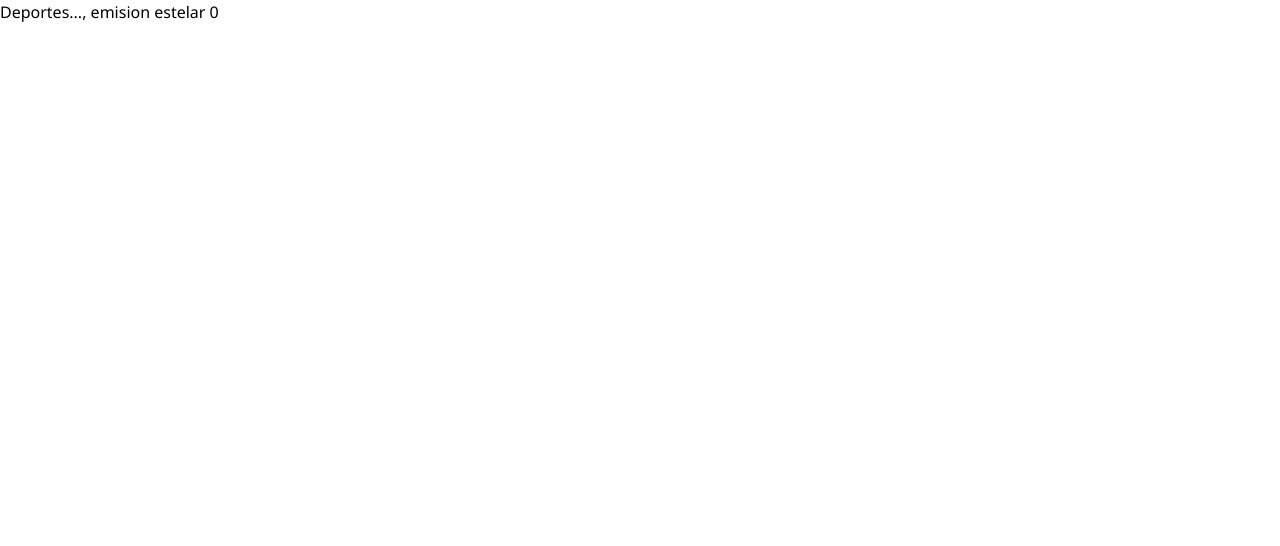
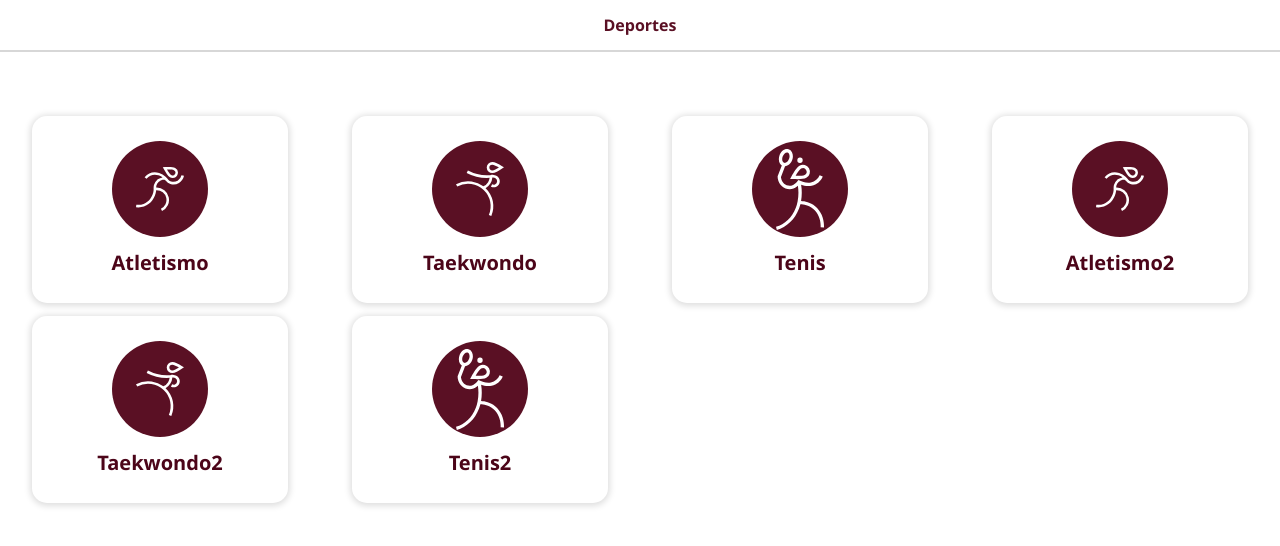
Before and after one commit to chriss8g/Juegos-Caribe, a Next.js app in the folder Frontend/: page /Deportes in a window 1280 px wide. Shown: the top 546 px of the page. Built offline with nearby package versions, Linux system fonts and the light colour scheme; a web font is replaced by a local one.

Commit message:
feat: sports

```diff
--- a/Frontend/package.json
+++ b/Frontend/package.json
@@ -21,10 +21,7 @@
     "autoprefixer": "^10.4.17",
     "postcss": "^8.4.33",
     "tailwindcss": "^3.3.3",
-    "typescript": "^5.3.3",
-    "autoprefixer": "^10.4.17",
-    "postcss": "^8.4.33",
-    "tailwindcss": "^3.3.3"
+    "typescript": "^5.3.3"
   },
   "browser": {
     "fs": false,
--- a/Frontend/src/app/Deportes/page.tsx
+++ b/Frontend/src/app/Deportes/page.tsx
@@ -1,11 +1,20 @@
 import Layout from "../../Components/Layout/Layout";
 import TournamentStatus from "../../Components/TournamentStatus/TournamentStatus";
-
+import SportCard from "../../Components/SportCard/SportCard"
 export default function Sports()
 {
     return(
         <Layout>
-            <TournamentStatus teams={[]}/>
+            {/* <TournamentStatus teams={[]}/> */}
+            <h2 className="text-center sectionTitle font-bold">Deportes</h2>
+            <div className="display flex flex-wrap wrap">
+                <SportCard sportName={"Atletismo"}/>
+                <SportCard sportName={"Taekwondo"}/>
+                <SportCard sportName={"Tenis"}/>
+                <SportCard sportName={"Atletismo2"}/>
+                <SportCard sportName={"Taekwondo2"}/>
+                <SportCard sportName={"Tenis2"}/>
+            </div>
         </Layout>
     )
 }
```
